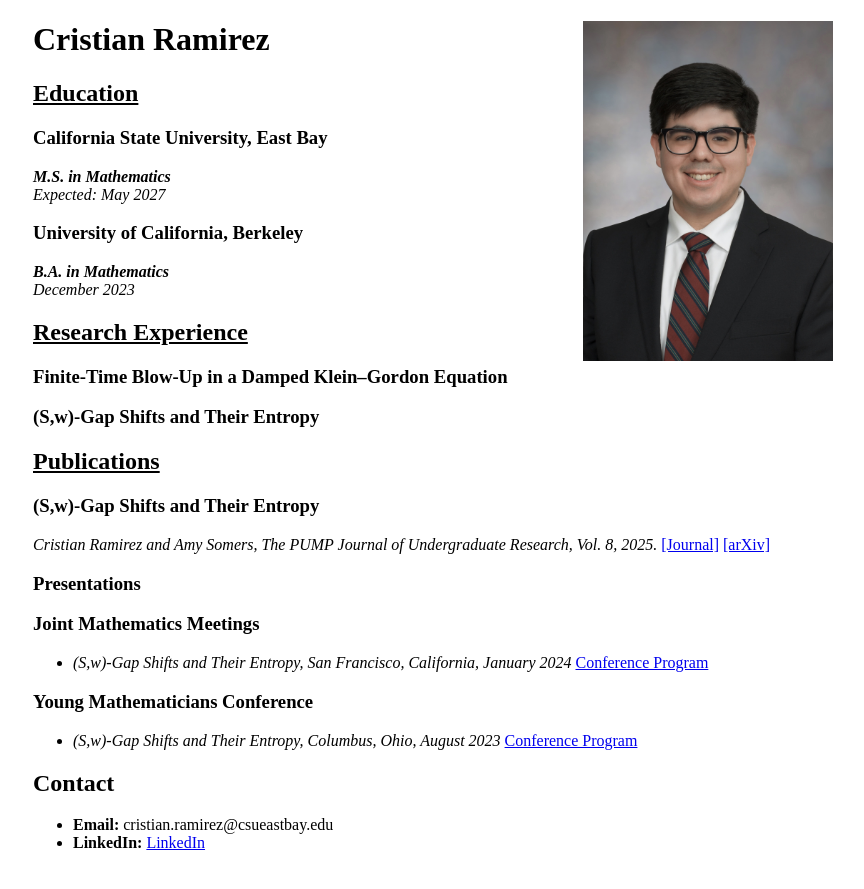
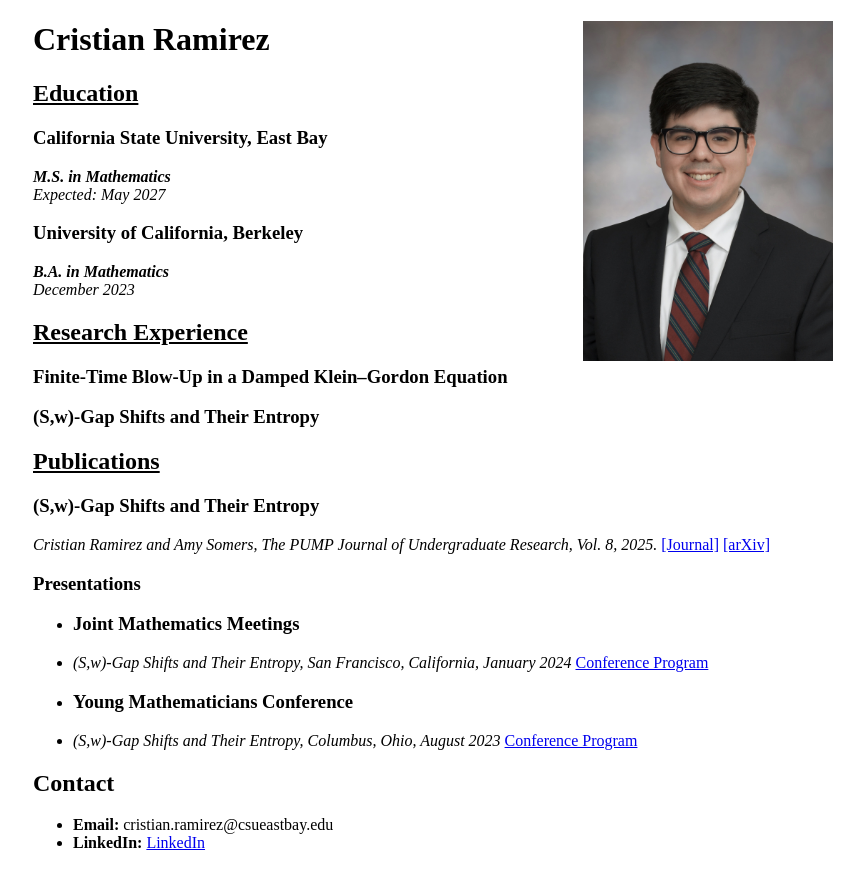
Before and after one commit to ramirez-cristian/ramirez-cristian.github.io, a Jekyll site: the page built from index.md, in a window 1280 px wide. Shown: the top 889 px of the page, without its empty margins (207-1071 px from the left). Built offline with Jekyll 4.4.1, drawn with Linux system fonts in a browser that asks for light colours.

Commit message:
Fix formatting for presentation section headers

```diff
--- a/index.md
+++ b/index.md
@@ -36,11 +36,11 @@ layout: default
 
 ### Presentations
 
-### Joint Mathematics Meetings
+- ### Joint Mathematics Meetings
 - *(S,w)-Gap Shifts and Their Entropy, San Francisco, California, January 2024*
 [Conference Program](https://meetings.ams.org/math/jmm2024/meetingapp.cgi/Paper/28806)
 
-### Young Mathematicians Conference
+- ### Young Mathematicians Conference
 - *(S,w)-Gap Shifts and Their Entropy, Columbus, Ohio, August 2023*
 [Conference Program](https://ymc.osu.edu/ymc-program-2023)
 
```
